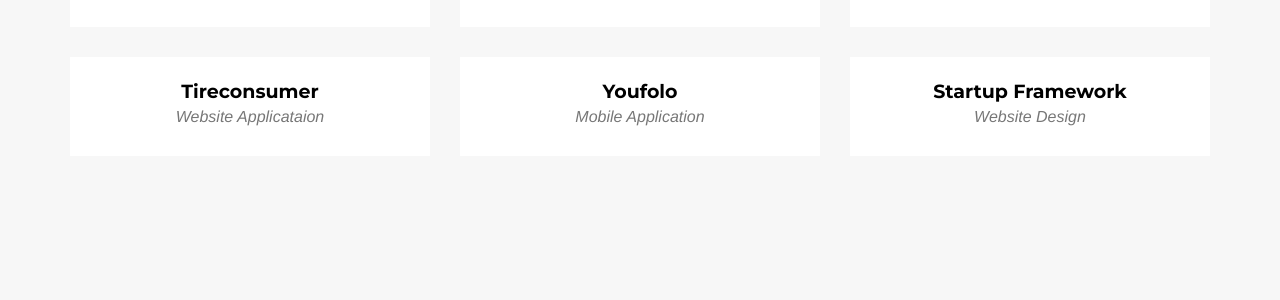
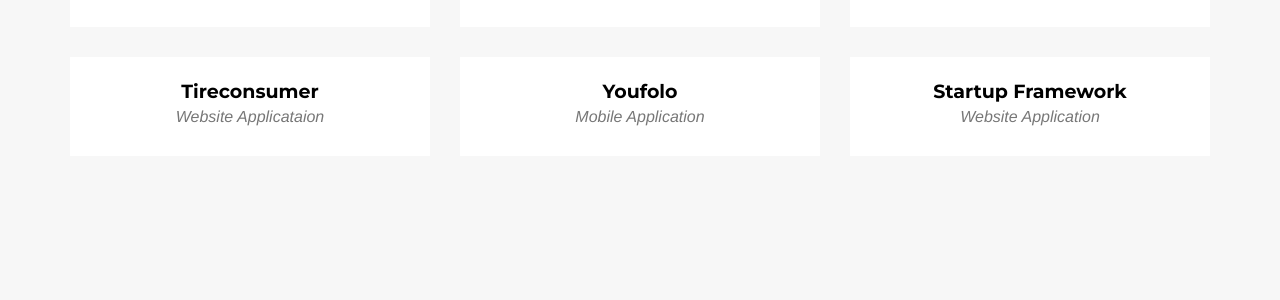
Before and after one commit to coderack/coderack.github.io, a Jekyll site: the page built from _posts/2014-07-14-project-5.markdown, in a window 1280 px wide and 900 px high, scrolled down 1643 px. Shown: the part 152-452 px from the top of the window. Built offline with Jekyll 4.4.1, drawn with Linux system fonts in a browser that asks for light colours; some web fonts are replaced; some of the changed lines change nothing that is shown.

Commit message:
Updated 2014-07-14-project-5.markdown

```diff
--- a/_posts/2014-07-14-project-5.markdown
+++ b/_posts/2014-07-14-project-5.markdown
@@ -1,15 +1,15 @@
 ---
 title: Startup Framework
-subtitle: Website Design
+subtitle: Website Application
 layout: default
-modal-id: 5
-date: 2014-07-14
-img: startup-framework.png
-thumbnail: startup-framework-thumbnail.png
-alt: image-alt
-project-date: April 2014
-client: Start Bootstrap
-category: Web Development
-description: Lorem ipsum dolor sit amet, usu cu alterum nominavi lobortis. At duo novum diceret. Tantas apeirian vix et, usu sanctus postulant inciderint ut, populo diceret necessitatibus in vim. Cu eum dicam feugiat noluisse.
-
+"modal-id": 5
+date: 2014-07-14T00:00:00.000Z
+img: "startup-framework.png"
+thumbnail: "startup-framework-thumbnail.png"
+alt: "image-alt"
+"project-date": April 2014
+client: GiveBackTime
+category: Website Application
+description: "GiveBackTime is a website application connecting Organizations and Volunteers. It has multiple components for Organizations for event management, volunteer tracking, and data gathering. Our site provides a simple and consistent way to find volunteers to fill your organization’s needs. It also provides a way for Volunteers to easily sign up and track their favorite causes and events."
+published: true
 ---
```
